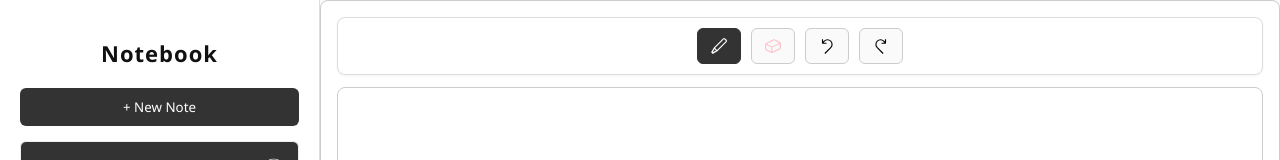
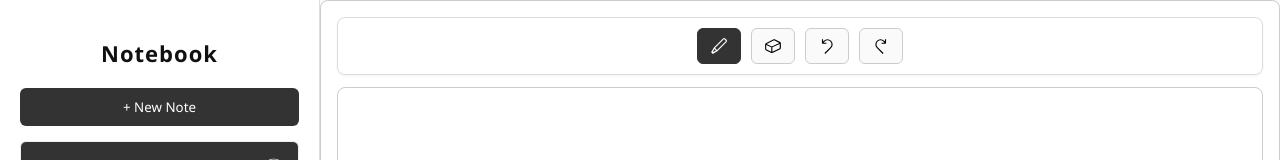
Before and after one commit to rizo0103/electronic-notebook, a React (Vite) app: page / in a window 1280 px wide. Both pictures are taken after a click on the button "+ New Note". Shown: the top 160 px of the page. Built offline with nearby package versions, Linux system fonts and the light colour scheme.

Commit message:
removed rubber's color

```diff
--- a/src/components/HandwritingCanvas.jsx
+++ b/src/components/HandwritingCanvas.jsx
@@ -99,7 +99,7 @@ const HandwritingCanvas = ({ className, content, noteId }) => {
         <section className={className}>
             <div className="editor-toolbar">
                 <button className={`tool-btn ${mode === modes[0] ? 'active' : ''}`} title={modes[0]} onClick={() => handleToolbarButtonClick(modes[0])}> <VscEdit /> </button>
-                <button className={`tool-btn ${mode === modes[1] ? 'active' : ''}`} title={modes[1]} onClick={() => handleToolbarButtonClick(modes[1])}> <VscSymbolField color='pink' /> </button>
+                <button className={`tool-btn ${mode === modes[1] ? 'active' : ''}`} title={modes[1]} onClick={() => handleToolbarButtonClick(modes[1])}> <VscSymbolField /> </button>
                 <button className="tool-btn"> <VscDiscard /> </button>
                 <button className="tool-btn"> <VscRedo /> </button>
             </div>
```
